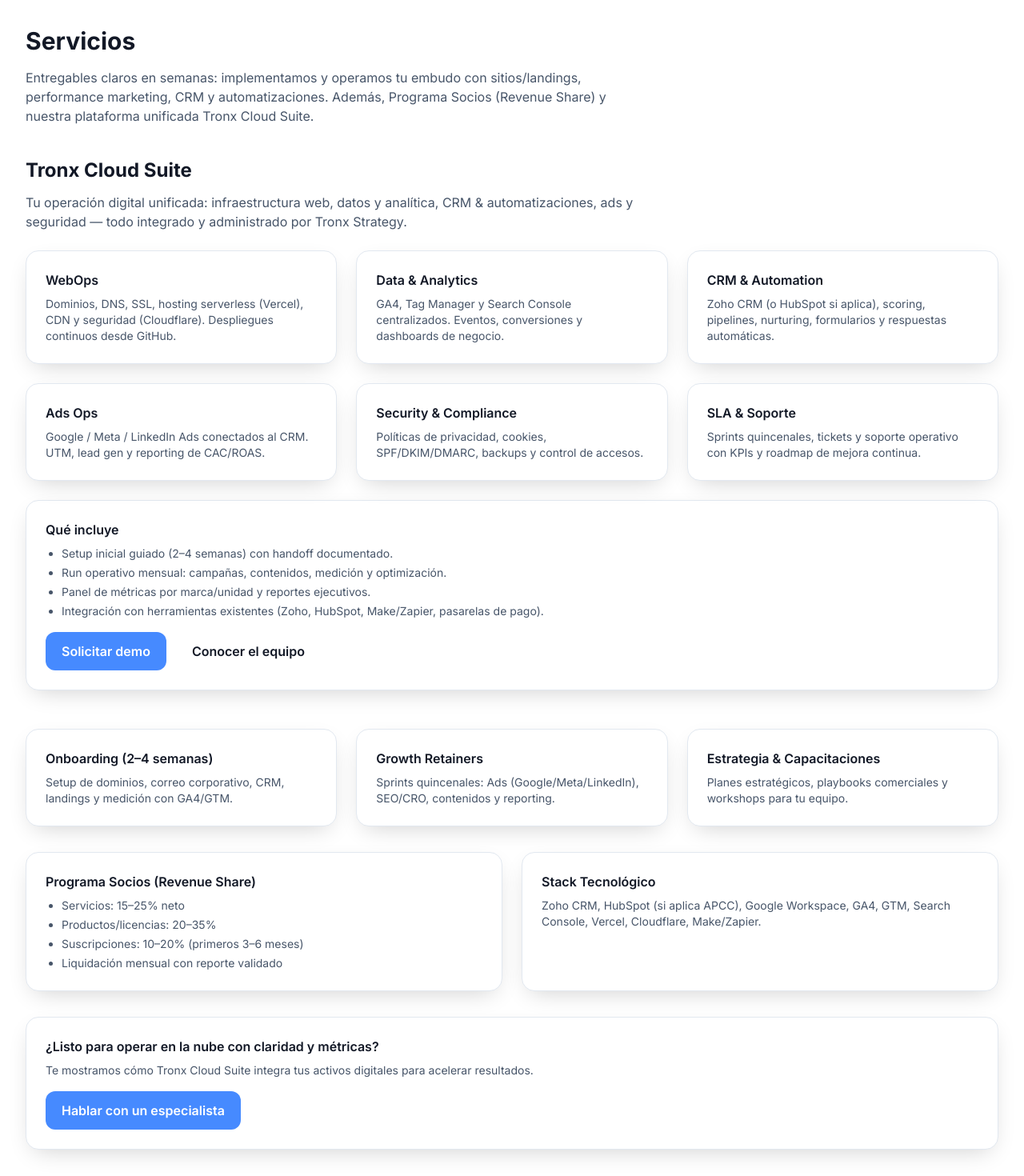
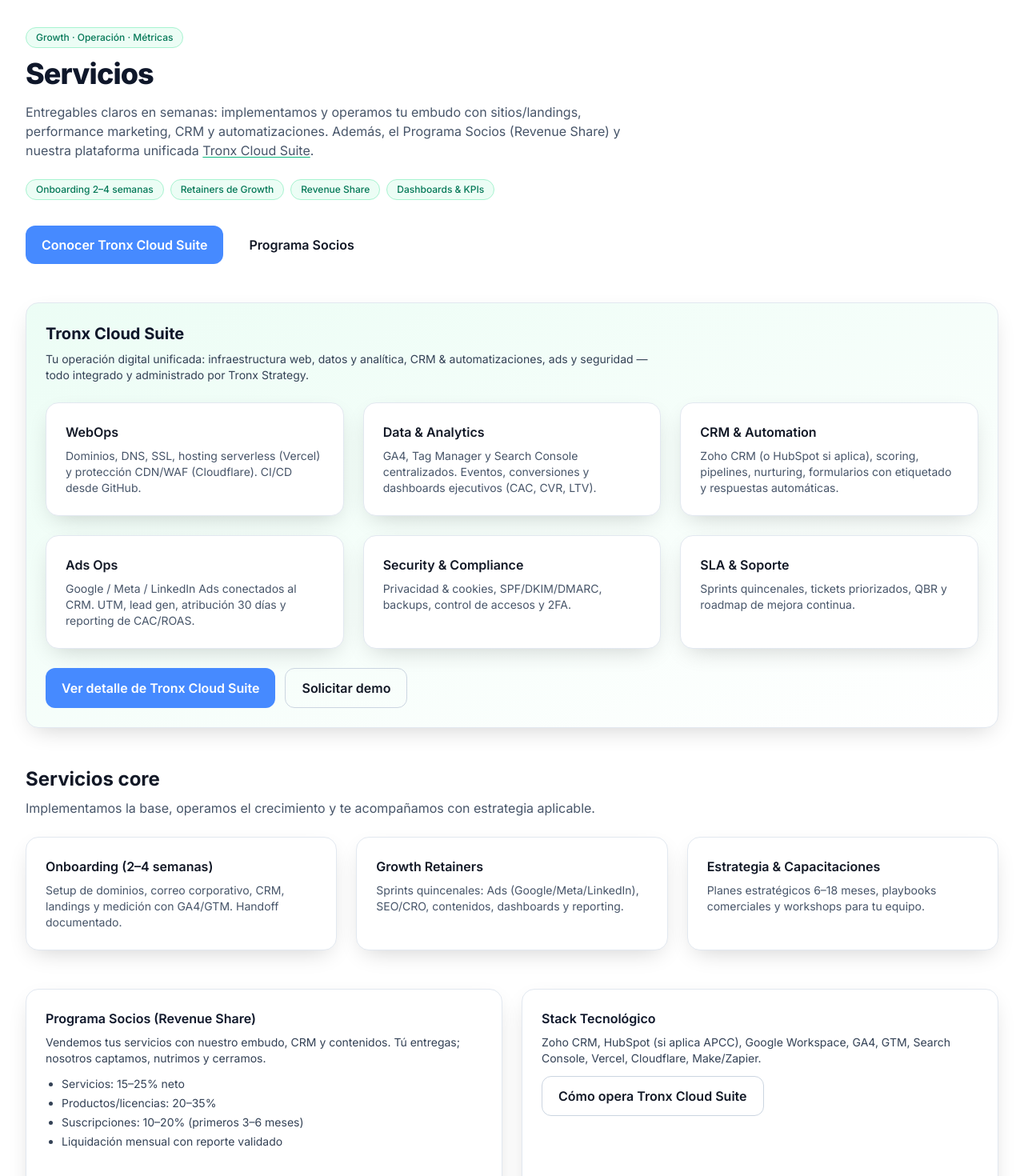
Before and after one commit to TronxGroup/Tronx-Strategy, a Next.js app: page /servicios in a window 1280 px wide. Shown: the part 100-1570 px from the top of the page at 80% size. Built offline with nearby package versions, Linux system fonts and the light colour scheme.

Commit message:
Update page.tsx

```diff
--- a/app/servicios/page.tsx
+++ b/app/servicios/page.tsx
@@ -3,98 +3,137 @@
 
 export const metadata = { title: "Servicios – Tronx Strategy" };
 
+function Pill({ children }: { children: React.ReactNode }) {
+  return (
+    <span className="inline-flex items-center rounded-full bg-emerald-50 text-emerald-700 border border-emerald-200 px-3 py-1 text-xs font-medium">
+      {children}
+    </span>
+  );
+}
+
 export default function Page() {
   return (
     <Section className="py-16">
-      <h1 className="h2">Servicios</h1>
-      <p className="p-muted mt-4 max-w-3xl">
-        Entregables claros en semanas: implementamos y operamos tu embudo con sitios/landings, performance marketing,
-        CRM y automatizaciones. Además, Programa Socios (Revenue Share) y nuestra plataforma unificada Tronx Cloud Suite.
+      {/* HERO */}
+      <div className="max-w-3xl">
+        <Pill>Growth · Operación · Métricas</Pill>
+        <h1 className="mt-3 text-3xl md:text-4xl font-extrabold tracking-tight text-slate-900">
+          Servicios
+        </h1>
+        <p className="p-muted mt-4">
+          Entregables claros en semanas: implementamos y operamos tu embudo con
+          sitios/landings, performance marketing, CRM y automatizaciones. Además,
+          el Programa Socios (Revenue Share) y nuestra plataforma unificada{" "}
+          <a href="/tronx-cloud" className="underline decoration-emerald-500 underline-offset-2">
+            Tronx Cloud Suite
+          </a>.
         </p>
+        <div className="mt-6 flex flex-wrap gap-2">
+          <Pill>Onboarding 2–4 semanas</Pill>
+          <Pill>Retainers de Growth</Pill>
+          <Pill>Revenue Share</Pill>
+          <Pill>Dashboards & KPIs</Pill>
+        </div>
+        <div className="mt-8 flex gap-3">
+          <a href="/tronx-cloud" className="btn btn-primary">Conocer Tronx Cloud Suite</a>
+          <a href="/servicios/programa-socios" className="btn btn-secondary">Programa Socios</a>
+        </div>
+      </div>
 
-      {/* Tronx Cloud Suite */}
-      <div className="mt-10">
-        <h2 className="h3">Tronx Cloud Suite</h2>
-        <p className="p-muted mt-3 max-w-3xl">
-          Tu operación digital unificada: infraestructura web, datos y analítica, CRM & automatizaciones, ads y
-          seguridad — todo integrado y administrado por Tronx Strategy.
+      {/* TRONX CLOUD SUITE (destacado) */}
+      <div className="mt-12 card p-6 border border-slate-200 rounded-2xl bg-gradient-to-br from-emerald-50 to-white">
+        <div className="flex flex-col lg:flex-row gap-6 items-start">
+          <div className="flex-1">
+            <h2 className="text-xl font-bold text-slate-900">Tronx Cloud Suite</h2>
+            <p className="text-sm text-slate-700 mt-2 max-w-3xl">
+              Tu operación digital unificada: infraestructura web, datos y analítica, CRM & automatizaciones,
+              ads y seguridad — todo integrado y administrado por Tronx Strategy.
             </p>
-
             <div className="grid grid-cols-1 md:grid-cols-3 gap-6 mt-6">
               <FeatureCard title="WebOps">
-            Dominios, DNS, SSL, hosting serverless (Vercel), CDN y seguridad (Cloudflare). Despliegues continuos desde GitHub.
+                Dominios, DNS, SSL, hosting serverless (Vercel) y protección CDN/WAF (Cloudflare). CI/CD desde GitHub.
               </FeatureCard>
               <FeatureCard title="Data & Analytics">
-            GA4, Tag Manager y Search Console centralizados. Eventos, conversiones y dashboards de negocio.
+                GA4, Tag Manager y Search Console centralizados. Eventos, conversiones y dashboards ejecutivos (CAC, CVR, LTV).
               </FeatureCard>
               <FeatureCard title="CRM & Automation">
-            Zoho CRM (o HubSpot si aplica), scoring, pipelines, nurturing, formularios y respuestas automáticas.
+                Zoho CRM (o HubSpot si aplica), scoring, pipelines, nurturing, formularios con etiquetado y respuestas automáticas.
               </FeatureCard>
               <FeatureCard title="Ads Ops">
-            Google / Meta / LinkedIn Ads conectados al CRM. UTM, lead gen y reporting de CAC/ROAS.
+                Google / Meta / LinkedIn Ads conectados al CRM. UTM, lead gen, atribución 30 días y reporting de CAC/ROAS.
               </FeatureCard>
               <FeatureCard title="Security & Compliance">
-            Políticas de privacidad, cookies, SPF/DKIM/DMARC, backups y control de accesos.
+                Privacidad & cookies, SPF/DKIM/DMARC, backups, control de accesos y 2FA.
               </FeatureCard>
               <FeatureCard title="SLA & Soporte">
-            Sprints quincenales, tickets y soporte operativo con KPIs y roadmap de mejora continua.
+                Sprints quincenales, tickets priorizados, QBR y roadmap de mejora continua.
               </FeatureCard>
             </div>
-
-        <div className="card p-6 mt-6">
-          <h4 className="font-semibold">Qué incluye</h4>
-          <ul className="mt-2 text-sm text-slate-600 list-disc pl-5 space-y-1">
-            <li>Setup inicial guiado (2–4 semanas) con handoff documentado.</li>
-            <li>Run operativo mensual: campañas, contenidos, medición y optimización.</li>
-            <li>Panel de métricas por marca/unidad y reportes ejecutivos.</li>
-            <li>Integración con herramientas existentes (Zoho, HubSpot, Make/Zapier, pasarelas de pago).</li>
-          </ul>
-          <div className="mt-4 flex gap-3">
-            <a href="/contacto" className="btn btn-primary">Solicitar demo</a>
-            <a href="/quienes-somos" className="btn btn-secondary">Conocer el equipo</a>
+            <div className="mt-6 flex gap-3">
+              <a href="/tronx-cloud" className="btn btn-primary">Ver detalle de Tronx Cloud Suite</a>
+              <a href="/contacto" className="btn btn-ghost">Solicitar demo</a>
+            </div>
           </div>
         </div>
       </div>
 
-      {/* Servicios core */}
-      <div className="grid grid-cols-1 md:grid-cols-3 gap-6 mt-12">
+      {/* CORE SERVICES */}
+      <div className="mt-12">
+        <h2 className="h3">Servicios core</h2>
+        <p className="p-muted mt-2 max-w-3xl">
+          Implementamos la base, operamos el crecimiento y te acompañamos con estrategia aplicable.
+        </p>
+
+        <div className="grid grid-cols-1 md:grid-cols-3 gap-6 mt-6">
           <FeatureCard title="Onboarding (2–4 semanas)">
-          Setup de dominios, correo corporativo, CRM, landings y medición con GA4/GTM.
+            Setup de dominios, correo corporativo, CRM, landings y medición con GA4/GTM. Handoff documentado.
           </FeatureCard>
           <FeatureCard title="Growth Retainers">
-          Sprints quincenales: Ads (Google/Meta/LinkedIn), SEO/CRO, contenidos y reporting.
+            Sprints quincenales: Ads (Google/Meta/LinkedIn), SEO/CRO, contenidos, dashboards y reporting.
           </FeatureCard>
           <FeatureCard title="Estrategia & Capacitaciones">
-          Planes estratégicos, playbooks comerciales y workshops para tu equipo.
+            Planes estratégicos 6–18 meses, playbooks comerciales y workshops para tu equipo.
           </FeatureCard>
         </div>
+      </div>
 
-      {/* Revenue Share + Stack */}
-      <div className="grid grid-cols-1 md:grid-cols-2 gap-6 mt-8">
-        <div className="card p-6">
-          <h4 className="font-semibold">Programa Socios (Revenue Share)</h4>
-          <ul className="mt-2 text-sm text-slate-600 list-disc pl-5 space-y-1">
+      {/* REVENUE SHARE + STACK */}
+      <div className="grid grid-cols-1 md:grid-cols-2 gap-6 mt-12">
+        <div className="card p-6 border border-slate-200 rounded-2xl bg-white">
+          <h3 className="text-base font-semibold text-slate-900">Programa Socios (Revenue Share)</h3>
+          <p className="text-sm text-slate-700 mt-2">
+            Vendemos tus servicios con nuestro embudo, CRM y contenidos. Tú entregas; nosotros captamos, nutrimos y cerramos.
+          </p>
+          <ul className="mt-3 text-sm text-slate-700 list-disc pl-5 space-y-1">
             <li>Servicios: 15–25% neto</li>
             <li>Productos/licencias: 20–35%</li>
             <li>Suscripciones: 10–20% (primeros 3–6 meses)</li>
             <li>Liquidación mensual con reporte validado</li>
           </ul>
+          <a href="/servicios/programa-socios" className="btn btn-secondary mt-4">Conocer el programa</a>
         </div>
-        <div className="card p-6">
-          <h4 className="font-semibold">Stack Tecnológico</h4>
-          <p className="text-sm text-slate-600 mt-2">
+
+        <div className="card p-6 border border-slate-200 rounded-2xl bg-white">
+          <h3 className="text-base font-semibold text-slate-900">Stack Tecnológico</h3>
+          <p className="text-sm text-slate-700 mt-2">
             Zoho CRM, HubSpot (si aplica APCC), Google Workspace, GA4, GTM, Search Console, Vercel, Cloudflare, Make/Zapier.
           </p>
+          <div className="mt-3">
+            <a href="/tronx-cloud" className="btn btn-ghost">Cómo opera Tronx Cloud Suite</a>
+          </div>
         </div>
       </div>
 
-      {/* CTA final */}
-      <div className="card p-6 mt-8">
-        <h4 className="font-semibold">¿Listo para operar en la nube con claridad y métricas?</h4>
-        <p className="text-sm text-slate-600 mt-2">
-          Te mostramos cómo Tronx Cloud Suite integra tus activos digitales para acelerar resultados.
+      {/* CTA FINAL */}
+      <div className="card p-6 mt-12 border border-slate-200 rounded-2xl bg-white">
+        <h4 className="font-semibold text-slate-900">¿Listo para operar en la nube con claridad y métricas?</h4>
+        <p className="text-sm text-slate-700 mt-2">
+          Te mostramos cómo Tronx Cloud Suite integra tus activos digitales para acelerar resultados — y si calzas, sumamos Revenue Share.
         </p>
-        <a href="/contacto" className="btn btn-primary mt-4">Hablar con un especialista</a>
+        <div className="mt-4 flex gap-3">
+          <a href="/contacto" className="btn btn-primary">Hablar con un especialista</a>
+          <a href="/casos" className="btn btn-secondary">Ver casos de éxito</a>
+        </div>
       </div>
     </Section>
   );
```
Lines whose indentation alone changed are shown as unchanged.
